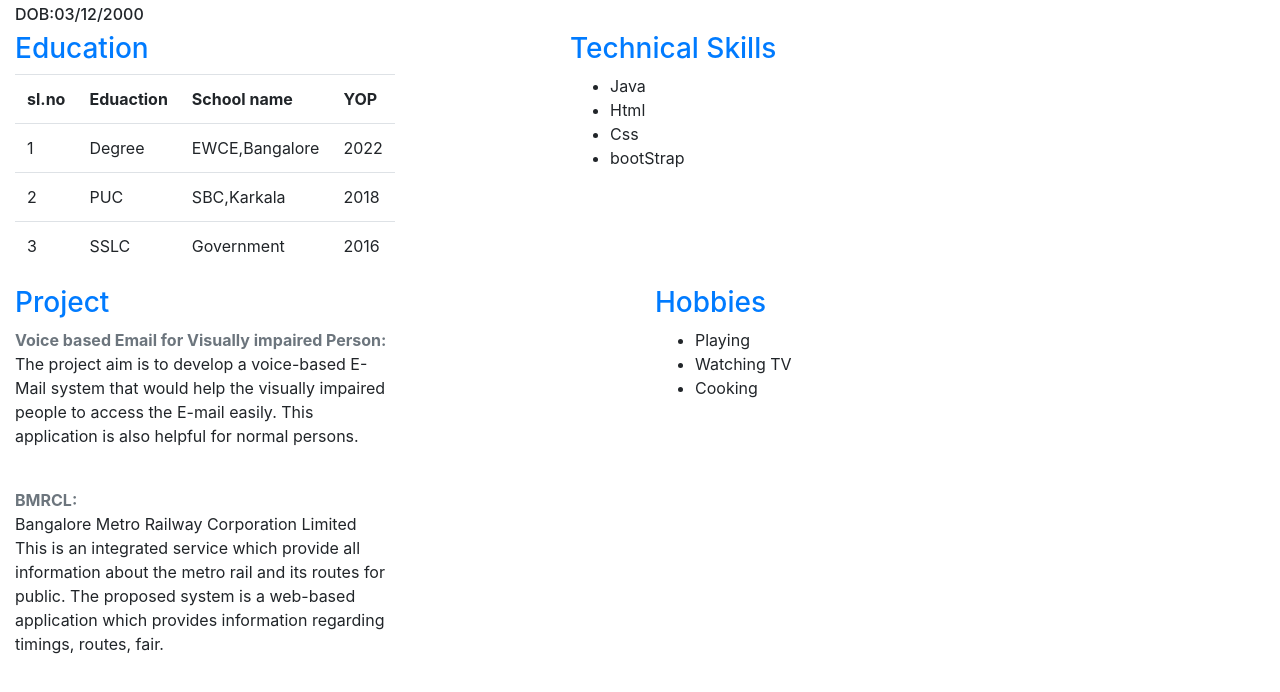
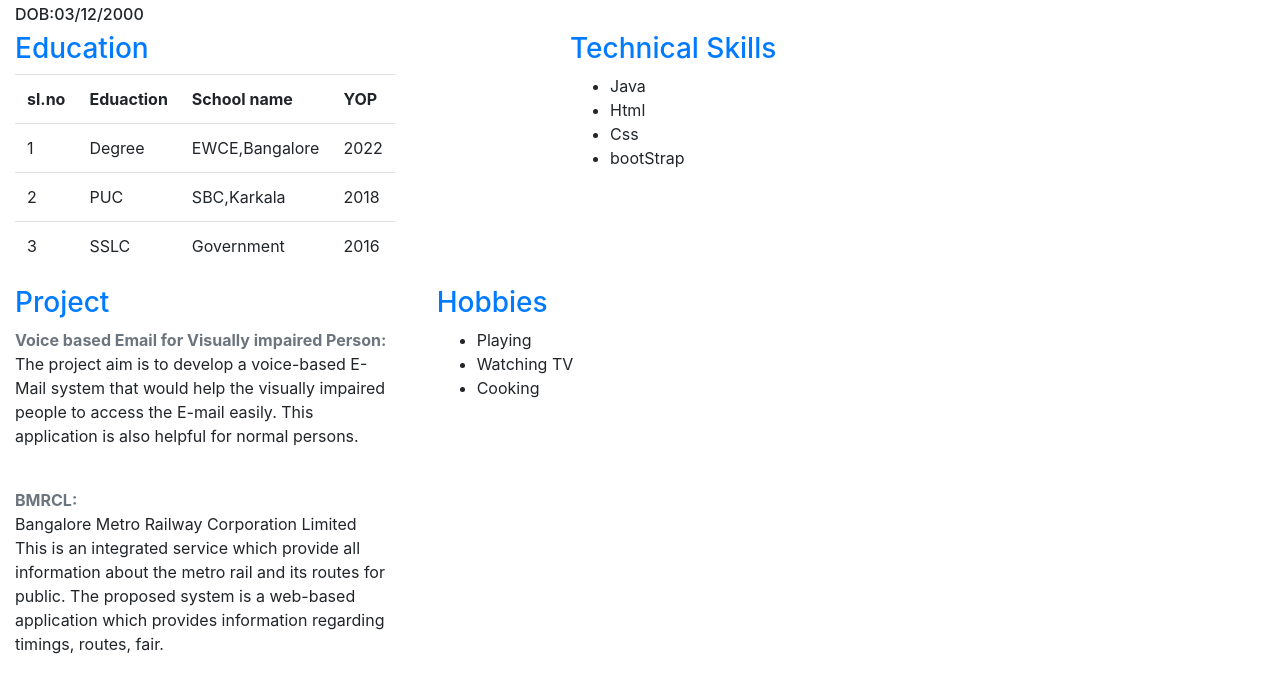
Before and after one commit to giberusahanagn/HTML, a plain HTML site: page files/new file/resumeBS.html in a window 1280 px wide. Shown: the part 102-794 px from the top of the page. Drawn offline with Linux system fonts and the light colour scheme.

Commit message:
index page

```diff
--- a/files/new file/resumeBS.html
+++ b/files/new file/resumeBS.html
@@ -77,7 +77,7 @@
      web-based application which provides information regarding
      timings, routes, fair.</p>
    </div>
-   <div class="container col-lg-4 col-sm-2">
+   <div class=" col-lg-4 col-sm-2">
     <h3 class="text-primary">Hobbies</h3>
     <ul>
         <li>Playing</li>
```
